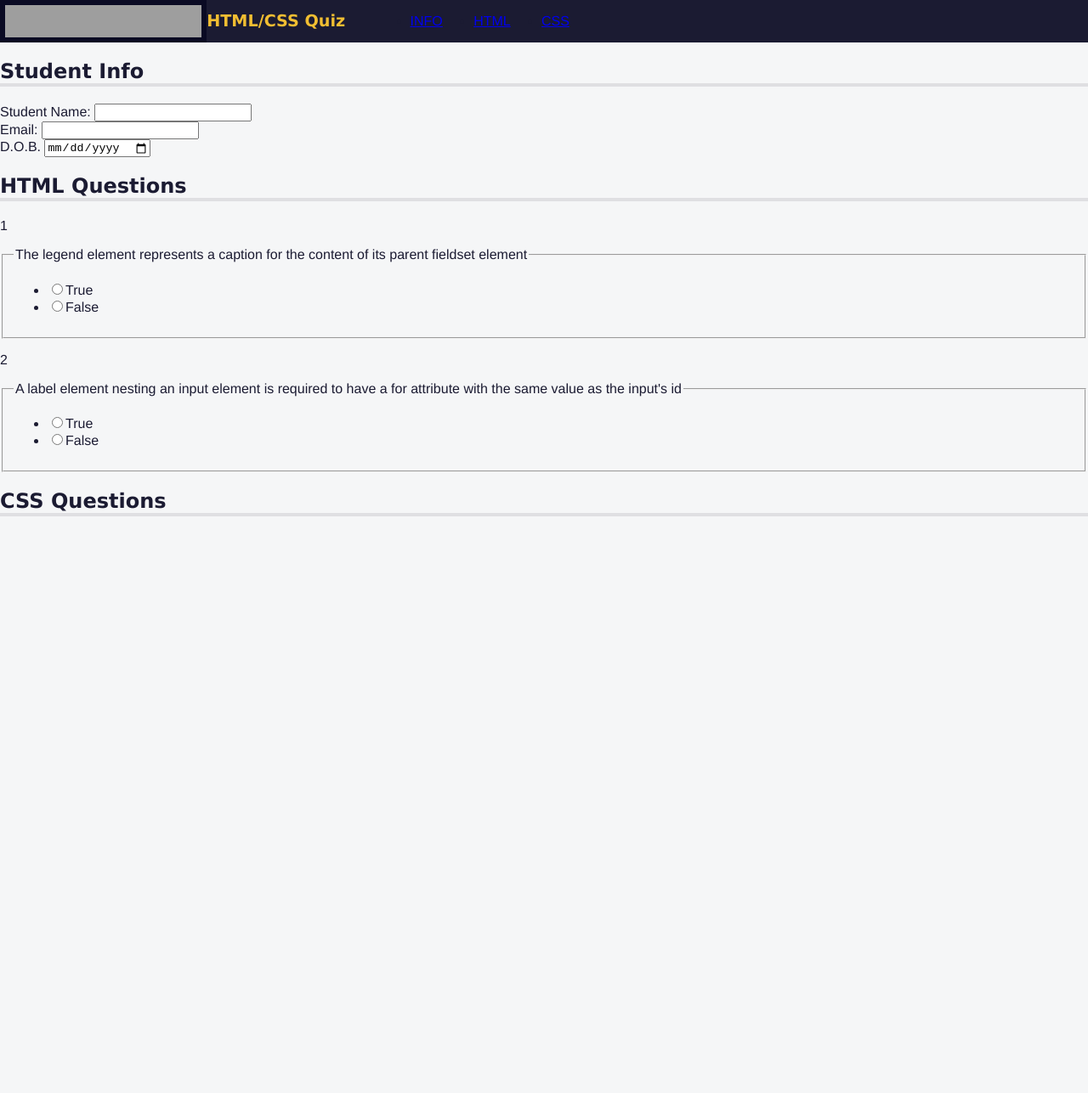
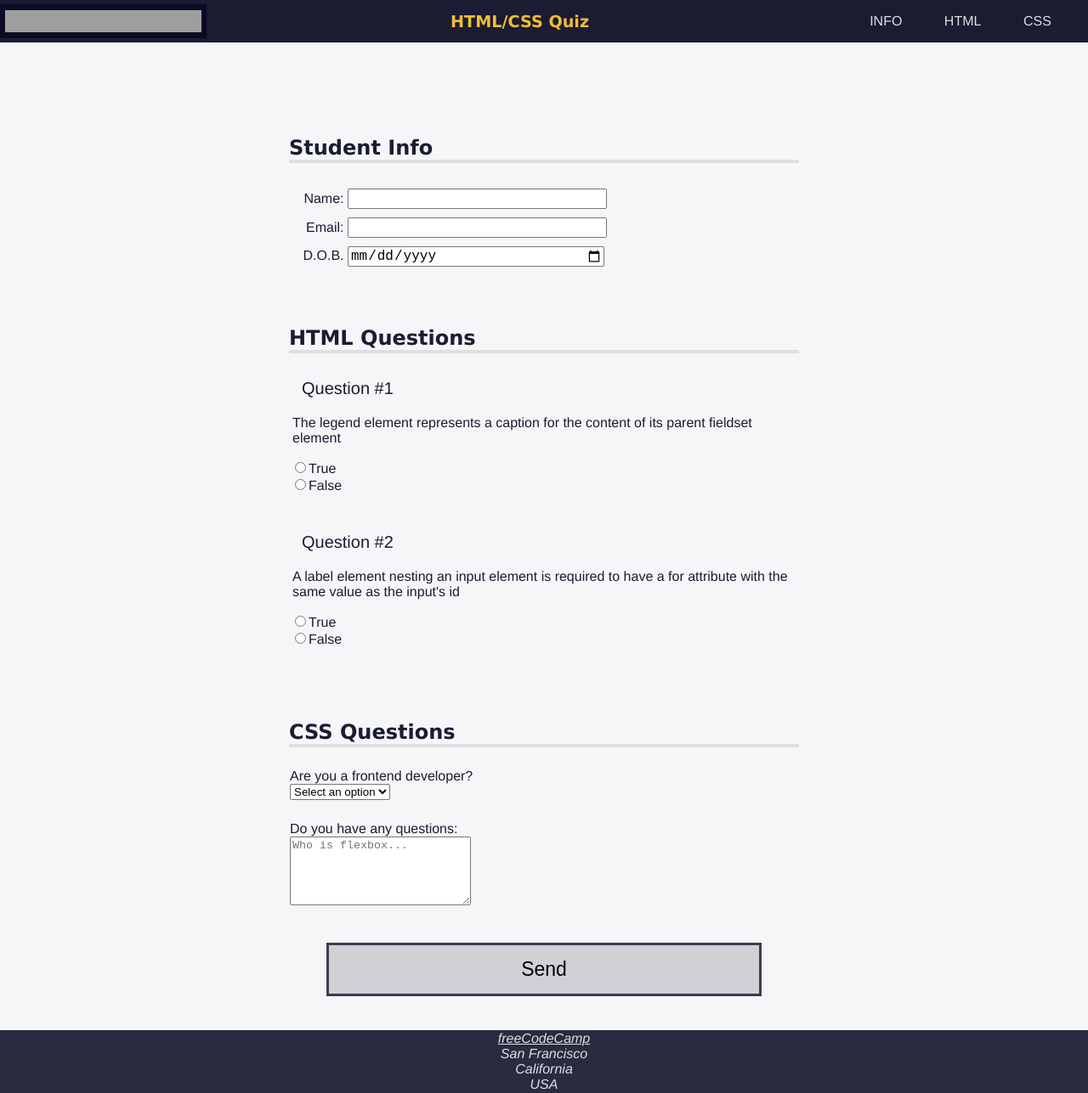
Before and after one commit to Cristh72/cuestFree, a plain HTML site: page cuestCss/index.html in a window 1280 px wide. Shown: the whole page at 85% size. Before the commit the page ends 800 px from the top, so only its background shows below. Drawn offline with Linux system fonts and the light colour scheme; grey boxes are pictures that could not be loaded.

Commit message:
paractica de accesibilidad compltada con freecodecamp

```diff
--- a/cuestCss/index.html
+++ b/cuestCss/index.html
@@ -13,9 +13,9 @@
         <h1>HTML/CSS Quiz</h1>
         <nav>
             <ul>
-                <li><a href="#student-info">INFO</a></li>
-                <li><a href="#html-questions">HTML</a></li>
-                <li><a href="#css-questions">CSS</a></li>
+                <li><a href="#student-info" accesskey="i">INFO</a></li>
+                <li><a href="#html-questions" accesskey="h">HTML</a></li>
+                <li><a href="#css-questions" accesskey="c">CSS</a></li>
             </ul>
         </nav>
     </header>
@@ -24,7 +24,7 @@
             <section aria-labelledby="student-info" role="region">
                 <h2 id="student-info">Student Info</h2>
                 <div class="info">
-                    <label for="student-name">Student Name:</label>
+                    <label for="student-name">Name:</label>
                     <input type="text" name="student-name" id="student-name" placeholder="" />
                 </div>
                 <div class="info">
@@ -44,8 +44,8 @@
                         <legend>The legend element represents a caption for the content of its
                         parent fieldset element</legend>
                         <ul class="answers-list">
-                            <li><label for="q1-a1"><input type="radio" name="boolean" id="q1-a1" value="true">True</label></li>
-                            <li><label for="q1-a2"><input type="radio" name="boolean" id="q1-a2" value="false">False</label></li>
+                            <li><label for="q1-a1"><input type="radio" name="q1" id="q1-a1" value="true">True</label></li>
+                            <li><label for="q1-a2"><input type="radio" name="q1" id="q1-a2" value="false">False</label></li>
                         </ul>
                     </fieldset>
                 </div>
@@ -55,14 +55,43 @@
                         <legend>A label element nesting an input element is required to have a
                             for attribute with the same value as the input's id</legend>
                         <ul class="answers-list">
-                            <li><label for="q2-a1"><input type="radio" name="boolean1" id="q2-a1" value="true">True</label></li>
-                            <li><label for="q2-a2"><input type="radio" name="boolean1" id="q2-a2" value="false">False</label></li>
+                            <li><label for="q2-a1"><input type="radio" name="q2" id="q2-a1" value="true">True</label></li>
+                            <li><label for="q2-a2"><input type="radio" name="q2" id="q2-a2" value="false">False</label></li>
                         </ul>
                     </fieldset>
                 </div>
             </section>
-            <section aria-labelledby="css-questions" role="region"><h2 id="css-questions">CSS Questions</h2></section>
+            <section aria-labelledby="css-questions" role="region">
+                <h2 id="css-questions">CSS Questions</h2>
+                <div class="formrow">
+                    <div class="question-block">
+                        <labe for="customer">Are you a frontend developer?</label>
+                    </div>
+                    <div class="answer">
+                        <select name="customer" id="customer" required>
+                            <option value="">Select an option</option>
+                            <option value="yes">Yes</option>
+                            <option value="no">No</option>
+                        </select>
+                    </div>
+                    <div class="question-block">
+                        <label for="css-questions" >Do you have any questions:</label>
+                    </div>
+                    <div class="answer">
+                        <textarea name="css-questions" id="css-questions" cols="24" rows="5" placeholder="Who is flexbox..."></textarea>
+                    </div>
+                  </div>
+            </section>
+            <button type="submit" >Send</button>
         </form>
     </main>
+    <footer>
+        <address>
+            <a href="https://freecodecamp.org">freeCodeCamp</a><br />
+            San Francisco<br />
+            California<br />
+            USA
+        </address>
+    </footer>
 </body>
 </html>
--- a/cuestCss/styles.css
+++ b/cuestCss/styles.css
@@ -15,25 +15,41 @@ header{
     height:50px;
     background-color:#1b1b32;
     display:flex;
+    justify-content: space-between;
+    align-items: center;
+    position: sticky;
+    top: 0;
+    z-index: 1000;
+}
+nav>ul{
+    display:flex;
+    justify-content:space-evenly;
+    flex-wrap:wrap;
+    align-items: center;
+    padding-inline-start: 0;
+    margin-block: 0;
+    height: 100%;
 }
 h1{
     color:#f1be32;
     font-size:min(5vw,1.2em);
+    text-align: center;
+}
+main{
+    padding-top: 50px;
 }
 nav {
     width: 50%;
     max-width: 300px;
     height: 50px;
 }
-nav>ul{
-    display:flex;
-    justify-content:space-evenly;
-}
 h1, h2{
     font-family: Verdana, sans-serif;
 }
-h2{
-    border-bottom:4px solid #dfdfe2;
+h2 {
+    border-bottom: 4px solid #dfdfe2;
+    margin-top:0;
+    padding-top:60px;
 }
 /*El proximo patron nos permite ocultar texto a los usuarios, pero que los lectores de pantalla lean*/
 .sr-only{
@@ -47,3 +63,96 @@ h2{
     white-space: nowrap;
     border: 0;
 }
+p::before{
+    content: "Question #";
+}
+nav li{
+    color: #dfdfe2;
+    margin: 0 0.2rem;
+    padding: 0.2rem;
+    display: block;
+}
+li>a{
+    color:inherit;
+    text-decoration: none;
+}
+nav li:hover{
+    color:#1b1b32;
+    cursor:pointer;
+    background-color:#dfdfe2;
+}
+input[type="radio"]:hover{
+    cursor:pointer;
+}
+section{
+    max-width:600px;
+    width:80%;
+    margin:0 auto 10px auto;
+}
+.info {
+    padding: 10px 0 0 5px;
+}
+.formrow{
+    margin: 1px 0 0 0;
+    padding:0 1px 0 1px;
+}
+input{
+    font-size:16px;
+}
+.info input{
+    width:50%;
+    text-align: left;
+}
+.info label{
+    width:10%;
+    min-width:55px;
+    text-align:right;
+}
+.info input, .info label{
+    display: inline-block;
+}
+.question-block{
+    text-align:left;
+    display:block;
+    width:100%;
+    margin:20px 0 0 0;
+    padding:5px 0 0 0;
+}
+p{
+    margin-top: 5px;
+    padding-left: 15px;
+    font-size: 20px;
+}
+.question{
+    border:none;
+    padding:0;
+}
+.answers-list{
+    list-style:none;
+    padding:0;
+}
+button{
+    display:block;
+    margin:40px auto;
+    width:40%;
+    padding:15px;
+    font-size:23px;
+    background:#d0d0d5;
+    border:3px solid #3b3b4f;
+}
+footer{
+    display:flex;
+    background:#2a2a40;
+    justify-content:center;
+}
+footer, footer a {
+  color: #dfdfe2;
+}
+address{
+    text-align:center;
+    padding:1px;
+}
+@media (prefers-reduced-motion:no-preference) {
+    *{
+    scroll-behavior:smooth;}
+}
```
